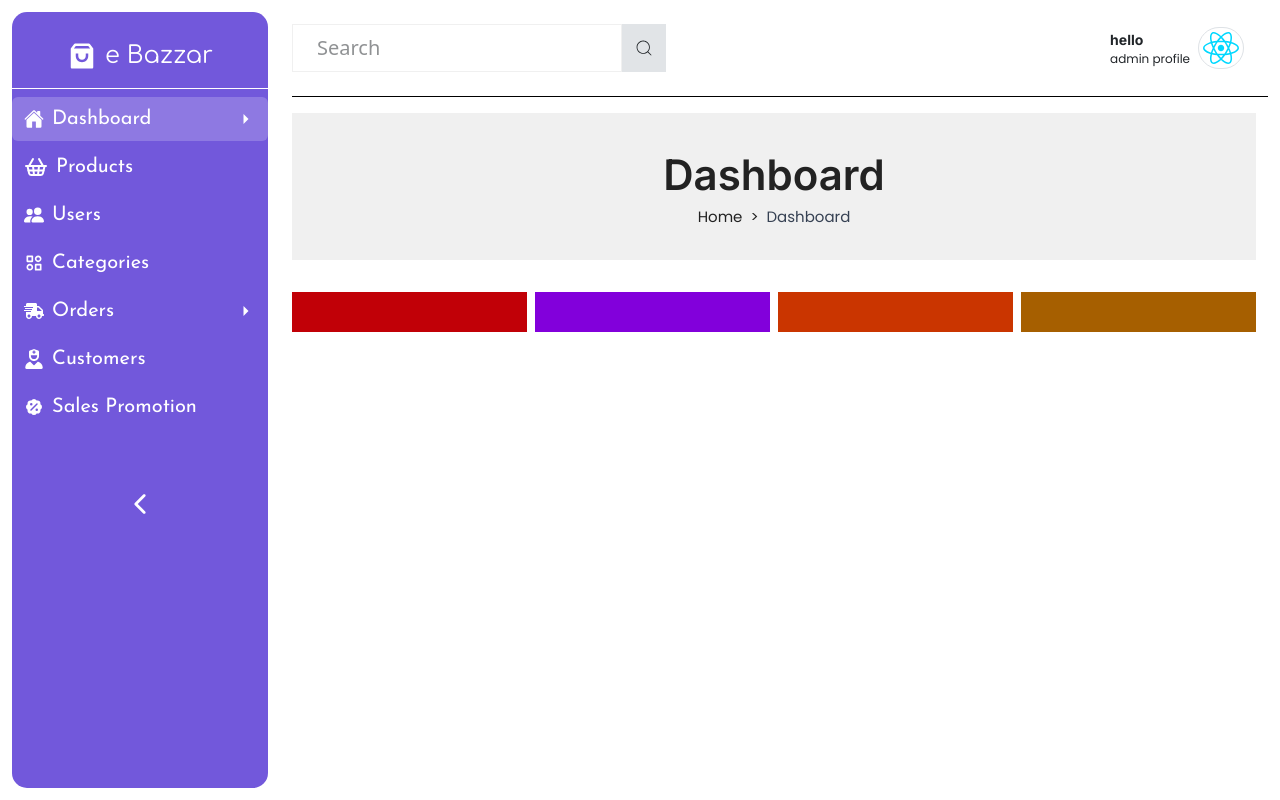
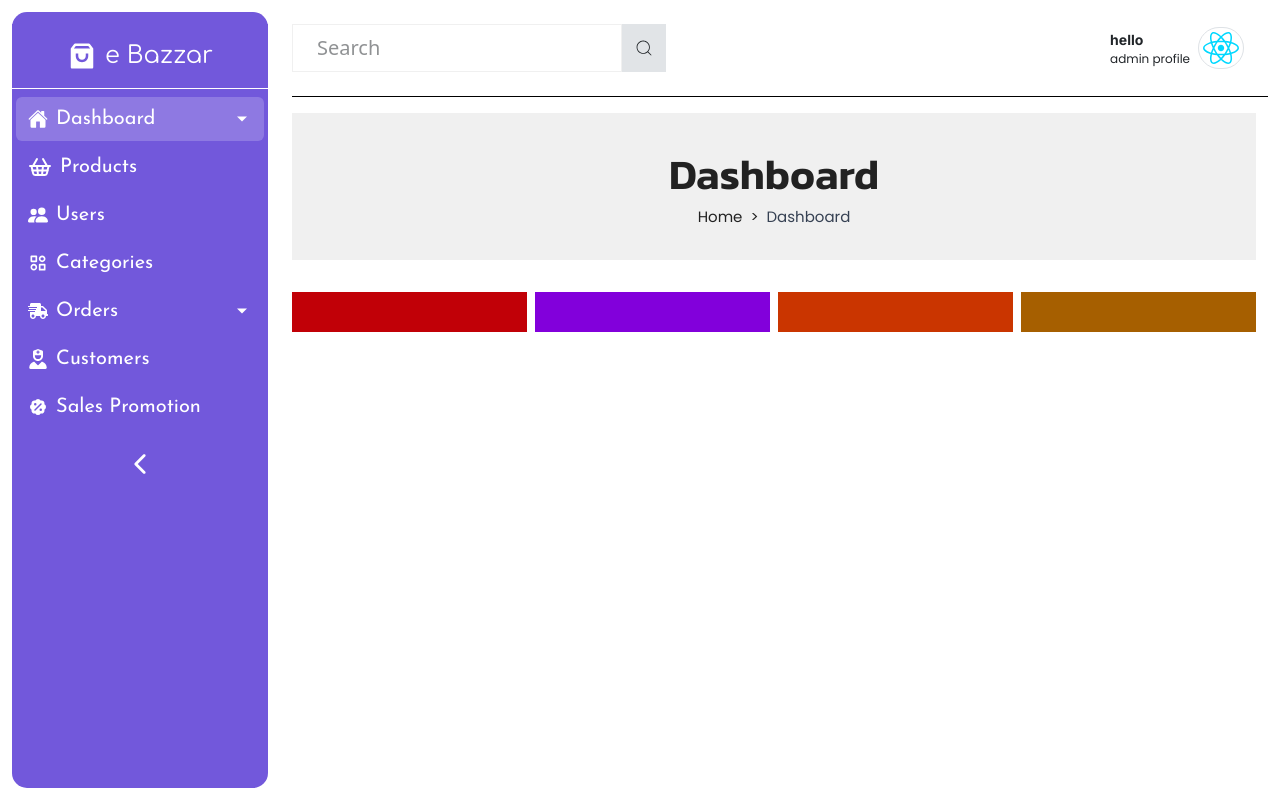
Before and after one commit to yogeshgabani/admin-panel, a React (Vite) app: page /dashboard in a window 1280 px wide. Built offline with nearby package versions, Linux system fonts and the light colour scheme; sample sign-in values are in the browser's storage.

Commit message:
bug fixes...

```diff
--- a/src/components/NotFound.tsx
+++ b/src/components/NotFound.tsx
@@ -23,7 +23,7 @@ const  NotFound = () => {
       <img src={pagenot} alt="page not found" />
       <div className="max-w-md w-full flex items-center border border-solid border-[#e5e7eb]">
 
-          <button className="text-lg w-full rounded-lg w-full bg-gradient-to-r py-3 px-8 from-[#006ab6] to-[#00406d] text-white border-1 border-transparent transition duration-500 hover:text-[#005490] hover:border-[#005490] hover:from-white hover:to-white cursor-pointer"
+          <button className="text-lg w-full rounded-lg bg-gradient-to-r py-3 px-8 from-[#006ab6] to-[#00406d] text-white border-1 border-transparent transition duration-500 hover:text-[#005490] hover:border-[#005490] hover:from-white hover:to-white cursor-pointer"
           onClick={handleBack}
           >
             See More
--- a/src/components/Sidebar.tsx
+++ b/src/components/Sidebar.tsx
@@ -3,7 +3,7 @@ import { useLocation, useNavigate } from "react-router-dom";
 import SidebarMenuItems from "../constants/sidebarMenu";
 import { RiShoppingBag3Fill } from "react-icons/ri";
 import { IoIosArrowBack } from "react-icons/io";
-import { IoMdArrowDropdown, IoMdArrowDropright } from "react-icons/io";
+import { IoMdArrowDropdown } from "react-icons/io";
 
 const Sidebar: React.FC = () => {
   const [open, setOpen] = useState(window.innerWidth >= 1024);
@@ -66,11 +66,12 @@ const Sidebar: React.FC = () => {
               : "mt-3 relative"
           }
         ${isMobile && !open ? "-translate-x-full" : "translate-x-0"}
-         text-white  transition-transform duration-300 ease-in-out overflow-auto max-h-screen
+         text-white  transition-transform duration-300 ease-in-out overflow-hidden
         ${isMobile ? "w-64" : open ? "w-64" : "w-20"}`}
         >
+          {/* eBazzar Logo - Fixed at the Top */}
           <div
-            className="flex items-center gap-2 justify-center p-4 border-b border-white cursor-pointer "
+            className="sticky top-0 z-10 bg-[#7258db] flex items-center gap-2 justify-center p-4 border-b border-white cursor-pointer "
             onClick={() => navigate("/")}
           >
             <RiShoppingBag3Fill className="text-3xl" />
@@ -82,8 +83,8 @@ const Sidebar: React.FC = () => {
               e Bazzar
             </h1>
           </div>
-
-          <nav className="mt-2 mb-10 flex flex-col w-full">
+          {/* Scrollable Menu Section */}
+          <nav className="mt-2 flex flex-col overflow-y-auto max-h-[calc(100vh-185px)]">
             {SidebarMenuItems.map((menuItem) => {
               const isActive = location.pathname === menuItem.path;
               return (
@@ -93,10 +94,10 @@ const Sidebar: React.FC = () => {
                   ${isActive ? "bg-white/20" : ""}
                   ${
                     isMobile
-                      ? "justify-start"
+                      ? "justify-start mx-1"
                       : open
-                      ? "justify-start"
-                      : "justify-center"
+                      ? "justify-start mx-1"
+                      : "justify-center mx-2"
                   }`}
                     onClick={() => handleMenuClick(menuItem)}
                   >
@@ -114,18 +115,26 @@ const Sidebar: React.FC = () => {
                           isMobile ? "block" : open ? "block" : "hidden"
                         }`}
                       >
-                        {activeMenu === menuItem.id ? (
+                        <IoMdArrowDropdown
+                          className={`${
+                            activeMenu === menuItem.id
+                              ? "transition-all duration-200 ease-in-out rotate-180"
+                              : "rotate-0  transition-all duration-200 ease-in-out"
+                          }`}
+                        />
+                        {/* {activeMenu === menuItem.id ? (
                           <IoMdArrowDropdown />
                         ) : (
                           <IoMdArrowDropright />
-                        )}
+                        )} */}
                       </span>
                     )}
                   </div>
 
+                  {/* submenu if available */}
                   {menuItem.submenu && activeMenu === menuItem.id && (
                     <div
-                      className={` flex flex-col overflow-hidden transition-[max-height] duration-300 ease-in-out
+                      className={` flex flex-col font-josefin overflow-hidden transition-[max-height] duration-300 ease-in-out
                         ${
                           activeMenu === menuItem.id
                             ? "max-h-96 opacity-100"
@@ -139,13 +148,13 @@ const Sidebar: React.FC = () => {
                         return (
                           <div
                             key={subItem.id}
-                            className={`cursor-pointer rounded-md px-3 py-1 text-lg hover:bg-white/10 transition-all
+                            className={`cursor-pointer mx-2  rounded-md py-1 text-lg hover:bg-white/10 transition-all
                              ${
                                isMobile
-                                 ? "text-lg"
+                                 ? "text-lg px-3"
                                  : open
-                                 ? "text-lg"
-                                 : " text-[12px]"
+                                 ? "text-lg px-3"
+                                 : " text-[11px] px-1 text-center"
                              }
                             ${isSubActive ? "bg-white/20" : ""}`}
                             onClick={() => handleSubmenuClick(subItem.path)}
@@ -161,7 +170,8 @@ const Sidebar: React.FC = () => {
             })}
           </nav>
 
-          <div className="mt-auto p-4 flex justify-center">
+          {/* Back Button - Fixed at Bottom */}
+          <div className="p-4 flex justify-center">
             <button className="cursor-pointer" onClick={() => setOpen(!open)}>
               <IoIosArrowBack
                 className={`text-3xl transition-transform duration-300 ${
@@ -172,6 +182,7 @@ const Sidebar: React.FC = () => {
           </div>
         </div>
 
+        {/* shopping bag button <1024px screen resolution view*/}
         {isMobile && !open && (
           <button
             className="fixed top-6 left-4 z-50 p-2 bg-[#7258db] text-white rounded-full transition-all duration-300"
--- a/src/constants/Breadcumb.tsx
+++ b/src/constants/Breadcumb.tsx
@@ -9,7 +9,7 @@ const Breadcrumb = () => {
 
   return (
     <div className="py-[30px] border-b-[1px] border-b-solid text-center border-b-[#f0f0f0] bg-[#f0f0f0] my-4">
-      <h1 className="text-[42px] font-inter capitalize font-semibold text-[#222222]">
+      <h1 className="text-[42px] font-kanit capitalize font-semibold text-[#222222]">
         {pathnames[pathnames.length - 1] || "Home"}
       </h1>
       <p className="text-[#222222] font-poppins text-[15px]">
```
Also changed, not shown: src/pages/dashboard/Overviews.tsx (renamed from src/pages/dashboard/Overviews.tsx.tsx).
